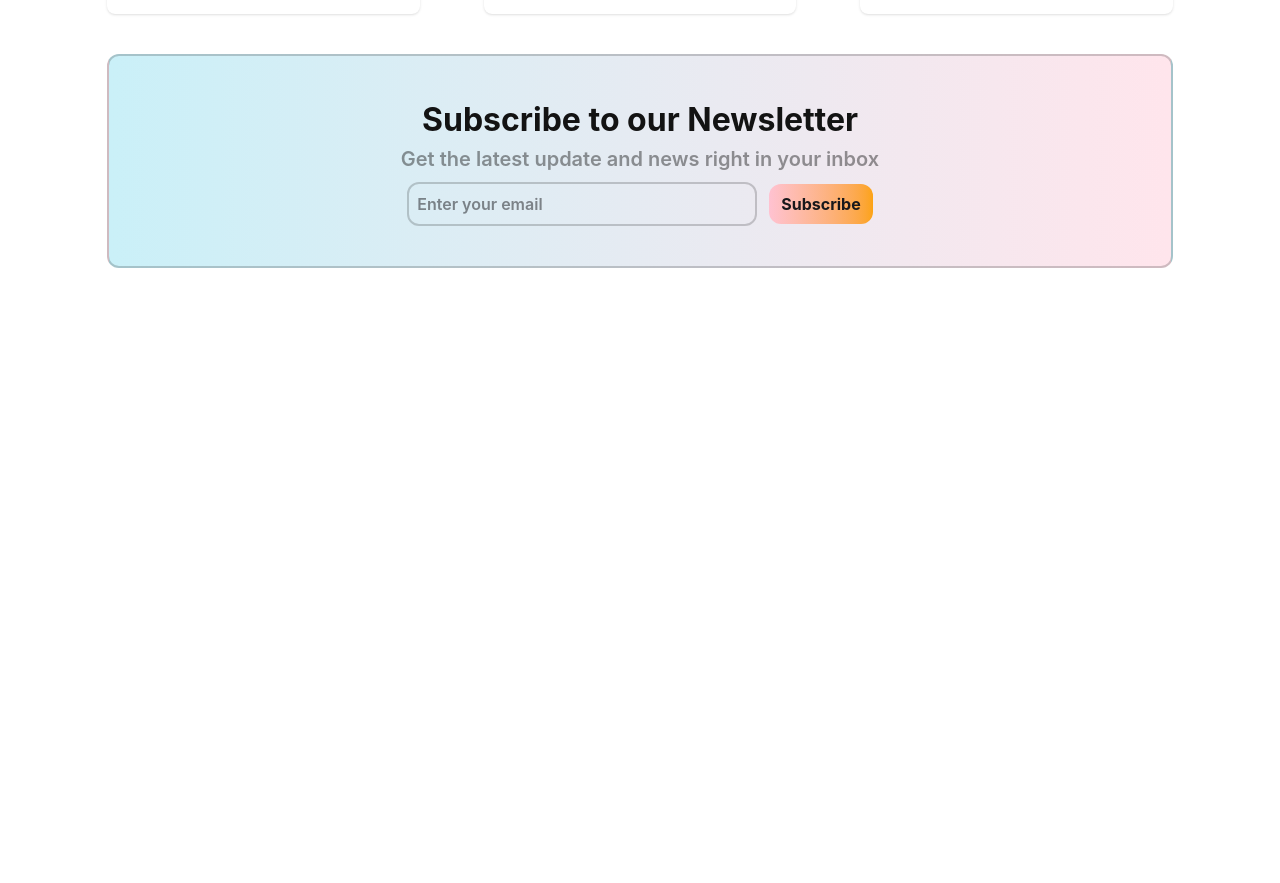
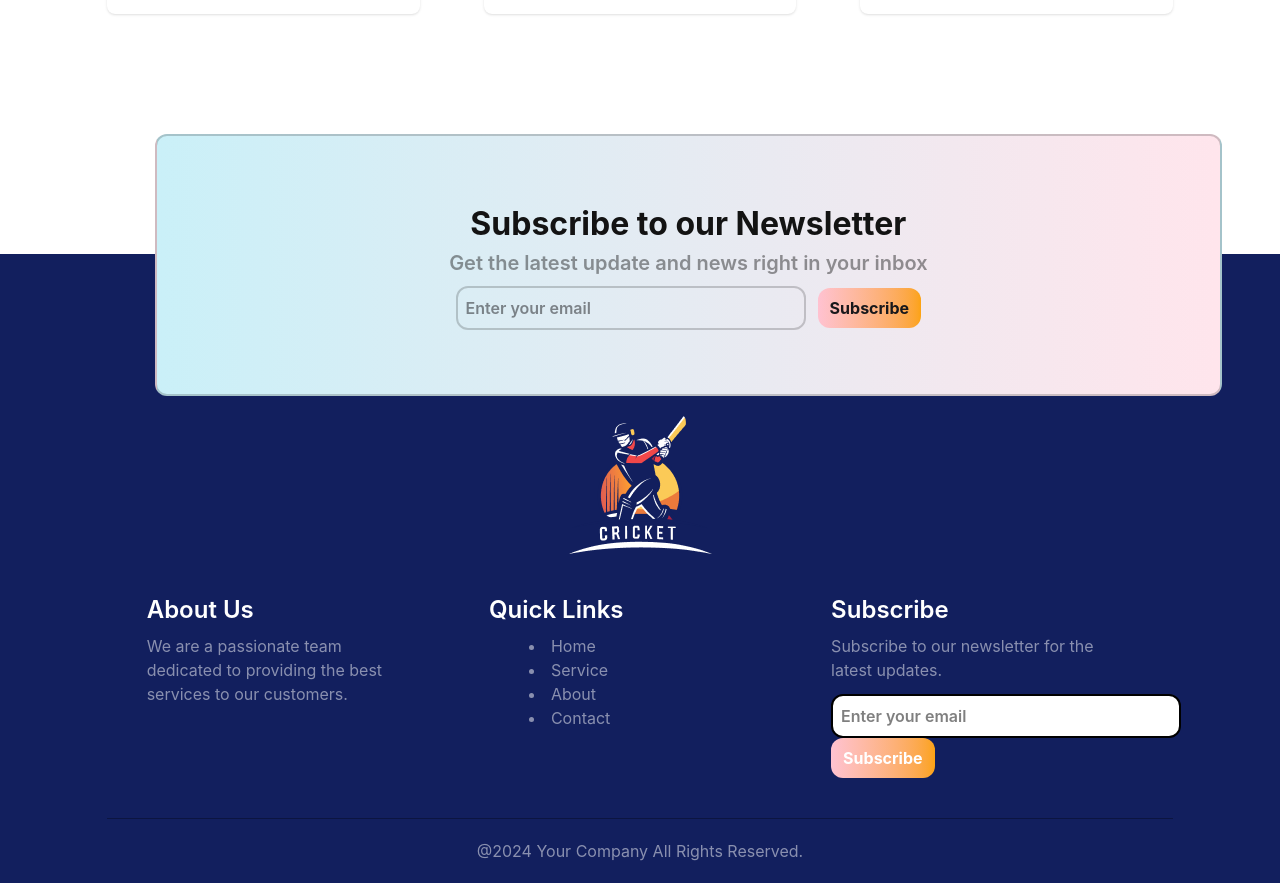
Before and after one commit to alfaazahmed7/Bpl-Dream-11, a React (Vite) app: page / in a window 1280 px wide. Shown: the part 2880-3763 px from the top of the page. Before the commit the page ends 3168 px from the top, so only its background shows below. Built offline with nearby package versions, Linux system fonts and the light colour scheme.

Commit message:
added a footer

```diff
--- a/src/App.jsx
+++ b/src/App.jsx
@@ -5,6 +5,7 @@ import Player from './components/homepage/Players/Player';
 import { Suspense, useState } from 'react';
 import { ToastContainer } from 'react-toastify';
 import Subscribe from './components/homepage/Subscribe/Subscribe';
+import Footer from './components/homepage/Footer/Footer';
 
 const fetchPlayers = async () => {
   const res = await fetch("/data.json");
@@ -26,7 +27,11 @@ function App() {
         <Player playersPromise={playersPromise} setCoin={setCoin} coin={coin} />
       </Suspense>
 
-      <Subscribe />
+      <div className='relative'>
+        <Subscribe />
+        <Footer />
+      </div>
+
       <ToastContainer />
     </>
   )
--- /dev/null
+++ b/src/components/homepage/Footer/Footer.jsx
@@ -0,0 +1,57 @@
+import React from 'react';
+import LogoFooterPng from "../../../assets/logo-footer.png";
+
+const Footer = () => {
+    return (
+        <>
+            <div className='overflow-hidden '>
+                <div className='bg-[#121F5E] text-white'>
+                    <div className='w-10/12 mx-auto'>
+                        <div className='pt-40 pb-10 px-10'>
+                            <div className='mb-10'>
+                                <img className='mx-auto' src={LogoFooterPng} alt="" />
+                            </div>
+
+                            <div className='grid grid-cols-3 gap-10'>
+                                <div className='max-w-[250px]'>
+                                    <p className='text-2xl font-semibold mb-2'>About Us</p>
+                                    <p className='opacity-50'>We are a passionate team dedicated to providing the best services to our customers.</p>
+                                </div>
+                                <div>
+                                    <p className='text-2xl font-semibold mb-2'>Quick Links</p>
+                                    <div className='opacity-50 ml-10'>
+                                        <li>Home</li>
+                                        <li>Service</li>
+                                        <li>About</li>
+                                        <li>Contact</li>
+                                    </div>
+                                </div>
+                                <div>
+                                    <p className='text-2xl font-semibold mb-2'>Subscribe</p>
+                                    <p className='opacity-50 mb-3'>Subscribe to our newsletter for the latest updates.</p>
+                                    <div>
+                                        <input
+                                            className='w-[350px] border-2 bg-white text-[#000000] rounded-xl p-2 mr-3 font-semibold'
+                                            type="text" placeholder='Enter your email' />
+                                        <button className='font-bold text-base bg-linear-to-r from-[#ffc2d1] to-[#fca311] py-2 px-3 rounded-xl'>Subscribe</button>
+                                    </div>
+                                </div>
+                            </div>
+                        </div>
+                    </div>
+                </div>
+
+                <div className='bg-[#121F5E]'>
+                    <div className='w-10/12 mx-auto'>
+                        <div className='w-full '>
+                            <hr className='border-[#00000050] ' />
+                            <p className='text-center text-white py-5 opacity-50'>@2024 Your Company All Rights Reserved.</p>
+                        </div>
+                    </div>
+                </div>
+            </div>
+        </>
+    );
+};
+
+export default Footer;
--- a/src/components/homepage/Players/AvailablePlayer/AvailablePlayer.jsx
+++ b/src/components/homepage/Players/AvailablePlayer/AvailablePlayer.jsx
@@ -4,7 +4,7 @@ import Card from '../../../ui/Card';
 const AvailablePlayer = ({ players, setCoin, coin, setSelelctedPlayers, selectedPlayers }) => {
 
     return (
-        <div className='grid grid-cols-1 md:grid-cols-2 lg:grid-cols-3 gap-5 lg:gap-16 mb-10'>
+        <div className='grid grid-cols-1 md:grid-cols-2 lg:grid-cols-3 gap-5 lg:gap-16 mb-60'>
             {
                 players.map((player, index) => {
                     return (
--- a/src/components/homepage/Players/SelectedPlayers/SelectedPlayers.jsx
+++ b/src/components/homepage/Players/SelectedPlayers/SelectedPlayers.jsx
@@ -12,7 +12,7 @@ const SelectedPlayers = ({ selectedPlayers, setSelelctedPlayers, coin, setCoin }
     return (
         <div>
             {selectedPlayers.length === 0
-                ? <div className='border-2 border-[#00000050] p-10 text-center rounded-xl'>
+                ? <div className='border-2 border-[#00000050] p-10 text-center rounded-xl mb-40'>
                     <h2 className='font-bold text-3xl mb-3'>No players selected yet</h2>
                     <p className='text-[#00000070] font-medium'>Go to available tab to select players</p>
                 </div>
--- a/src/components/homepage/Subscribe/Subscribe.jsx
+++ b/src/components/homepage/Subscribe/Subscribe.jsx
@@ -2,7 +2,7 @@ import React from 'react';
 
 const Subscribe = () => {
     return (
-        <div className='w-10/12 mx-auto bg-linear-to-r from-[#caf0f8] to-[#ffe5ec] border-2 border-[#00000030] rounded-xl p-10 text-center my-5'>
+        <div className='w-10/12 mx-auto bg-linear-to-r from-[#caf0f8] to-[#ffe5ec] border-2 border-[#00000030] rounded-xl py-16 text-center my-5 absolute -top-[140px] left-[155px]'>
             <h2 className='text-[32px] font-bold text-[#131313]'>Subscribe to our Newsletter</h2>
             <p className='text-[20px] text-[#13131370] mb-2 font-semibold'>Get the latest update and news right in your inbox</p>
             <div>
```
